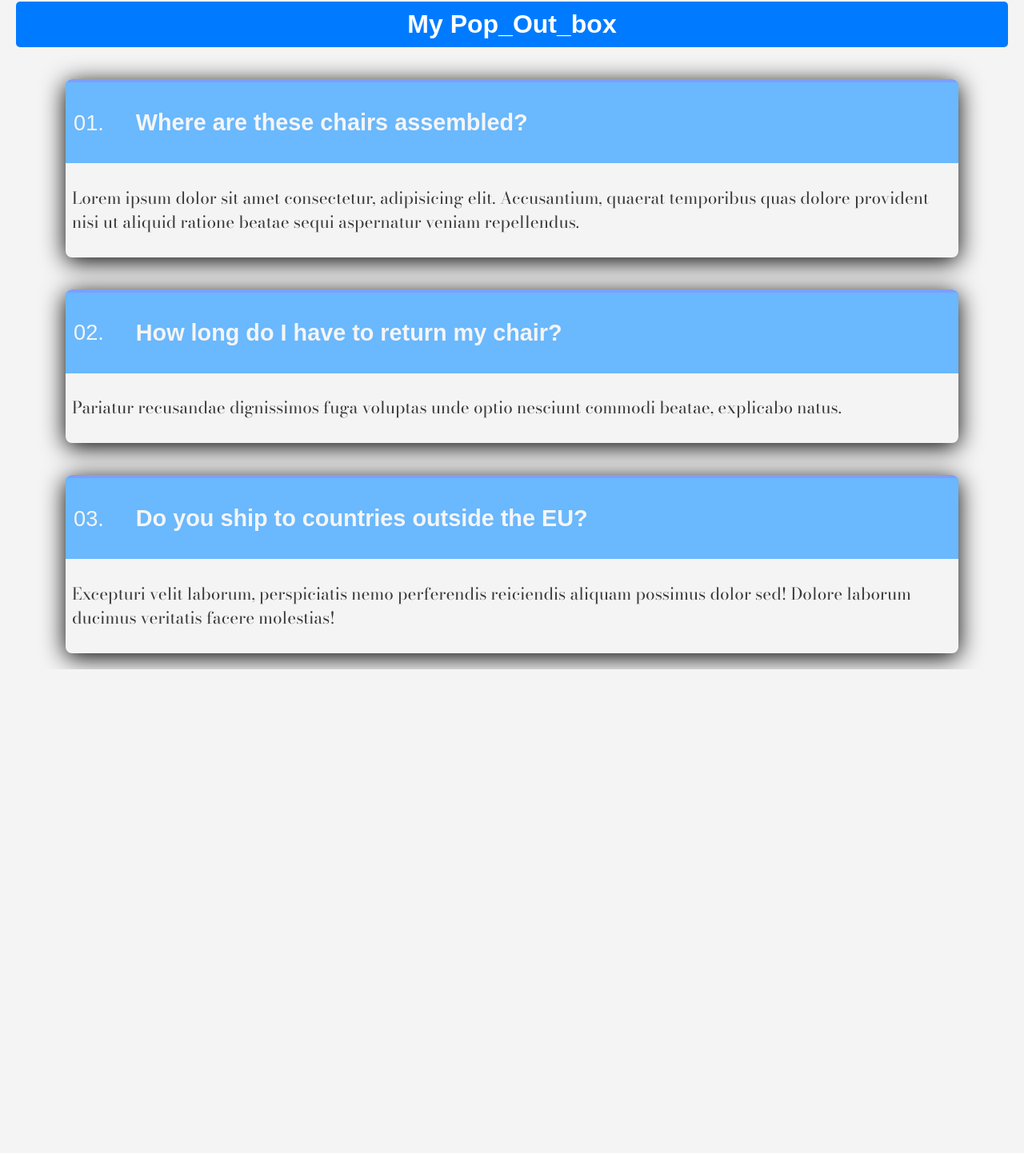
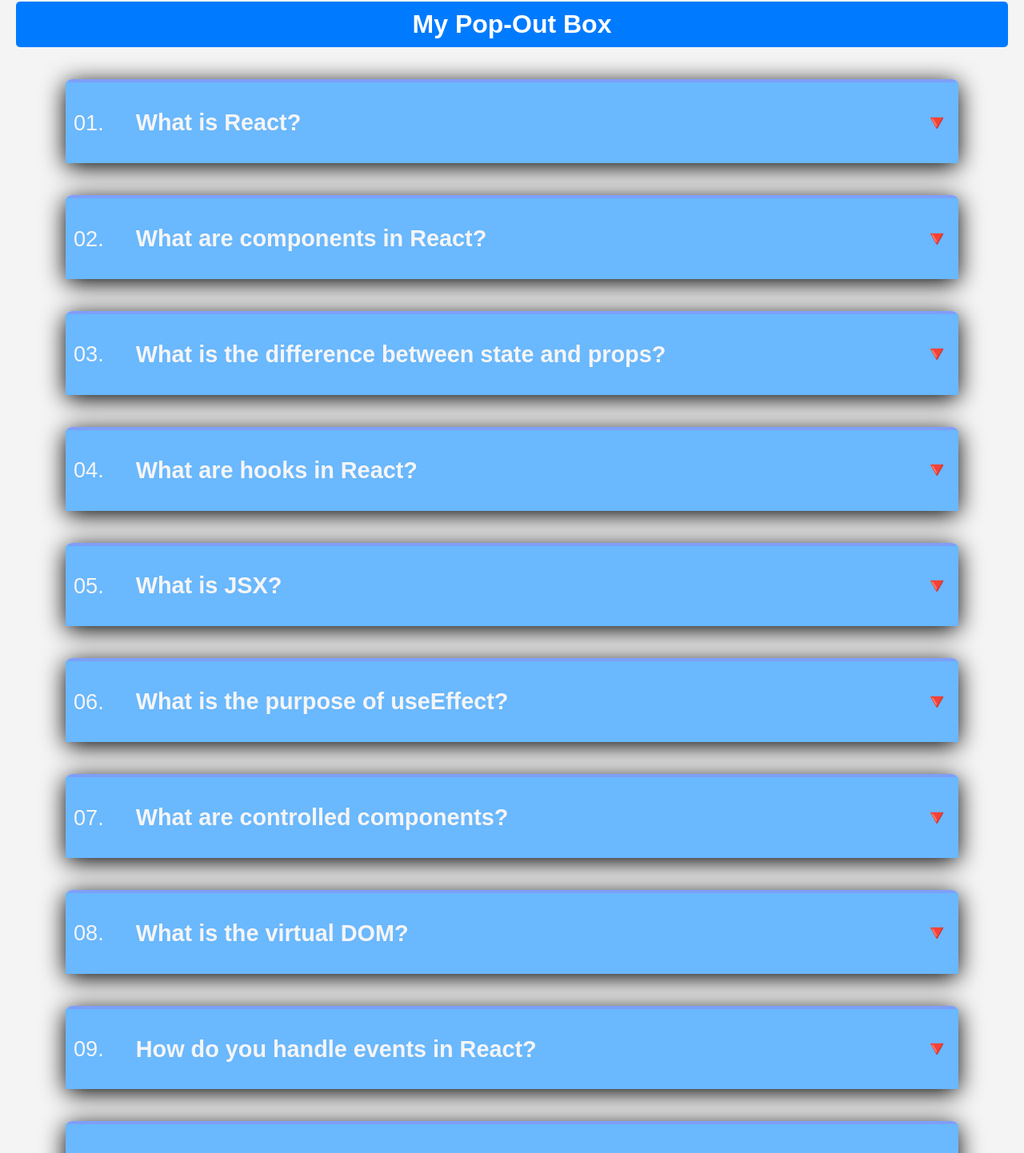
Before and after one commit to DarshanPro123/Pop_out_box, a React (Vite) app: page / in a window 1280 px wide. Shown: the part 39-1481 px from the top of the page at 80% size. Before the commit the page ends 876 px from the top, so only its background shows below. Built offline with nearby package versions, Linux system fonts and the light colour scheme.

Commit message:
add all logis and functionlity

```diff
--- a/public/data.js
+++ b/public/data.js
@@ -1,16 +1,54 @@
-const faqs = [
+const reactInterviewQuestions = [
   {
-    title: "Where are these chairs assembled?",
-    text: "Lorem ipsum dolor sit amet consectetur, adipisicing elit. Accusantium, quaerat temporibus quas dolore provident nisi ut aliquid ratione beatae sequi aspernatur veniam repellendus.",
+    question: "What is React?",
+    answer:
+      "React is a JavaScript library for building user interfaces, primarily maintained by Facebook. It allows developers to create reusable UI components.",
   },
   {
-    title: "How long do I have to return my chair?",
-    text: "Pariatur recusandae dignissimos fuga voluptas unde optio nesciunt commodi beatae, explicabo natus.",
+    question: "What are components in React?",
+    answer:
+      "Components are the building blocks of a React application. They can be either class-based or functional and manage their own state and lifecycle.",
   },
   {
-    title: "Do you ship to countries outside the EU?",
-    text: "Excepturi velit laborum, perspiciatis nemo perferendis reiciendis aliquam possimus dolor sed! Dolore laborum ducimus veritatis facere molestias!",
+    question: "What is the difference between state and props?",
+    answer:
+      "State is a local data storage that is mutable and managed within a component, while props are immutable data passed from parent to child components.",
+  },
+  {
+    question: "What are hooks in React?",
+    answer:
+      "Hooks are functions that let you use state and other React features in functional components. Common hooks include useState, useEffect, and useContext.",
+  },
+  {
+    question: "What is JSX?",
+    answer:
+      "JSX (JavaScript XML) is a syntax extension for JavaScript that allows you to write HTML-like code within JavaScript. It gets transpiled to JavaScript by tools like Babel.",
+  },
+  {
+    question: "What is the purpose of useEffect?",
+    answer:
+      "The useEffect hook allows you to perform side effects in functional components, such as fetching data or directly interacting with the DOM after rendering.",
+  },
+  {
+    question: "What are controlled components?",
+    answer:
+      "Controlled components are form elements whose value is controlled by React state. They update the state on user input, ensuring the component reflects the current value.",
+  },
+  {
+    question: "What is the virtual DOM?",
+    answer:
+      "The virtual DOM is a lightweight copy of the actual DOM. React uses it to optimize updates by calculating changes before applying them to the real DOM.",
+  },
+  {
+    question: "How do you handle events in React?",
+    answer:
+      "Events in React are handled using camelCase syntax. You pass a function as an event handler, which receives an event object when triggered.",
+  },
+  {
+    question: "What is prop drilling?",
+    answer:
+      "Prop drilling refers to the process of passing data through many layers of components via props, which can become cumbersome in deeply nested component trees.",
   },
 ];
 
-export default faqs;
+export default reactInterviewQuestions;
--- a/src/App.css
+++ b/src/App.css
@@ -53,6 +53,7 @@ h1 {
 .list-title {
   display: flex;
   padding: 10px;
+  justify-content: space-between;
   background-color: #6ab8fd;
   color: whitesmoke;
   align-items: center;
@@ -61,6 +62,16 @@ h1 {
   font-size: 1.2rem;
 }
 
+.list-title:hover {
+  transform: scale(1.01);
+}
+
+.list-title h2 {
+  text-align: left;
+  align-items: start;
+  width: 100%;
+}
+
 .list-title span {
   font-size: 1.7rem;
 }
--- a/src/App.jsx
+++ b/src/App.jsx
@@ -1,21 +1,32 @@
 import "./App.css";
-import data from "../public/data";
+import data from "../public/data"; // Assuming this imports your array of questions
+import { useState } from "react";
 
 function App() {
-  console.log(data);
+  // Initialize an array of booleans for each question's open state
+  const [openStates, setOpenStates] = useState(Array(data.length).fill(false));
+
+  const handleChange = (index) => {
+    // Update the specific index in the openStates array
+    setOpenStates((prevStates) =>
+      prevStates.map((state, i) => (i === index ? !state : state))
+    );
+  };
+
   return (
     <>
       <div>
-        <h1>My Pop_Out_box</h1>
+        <h1>My Pop-Out Box</h1>
         <div className="lists">
           {data.map((qus, i) => {
             return (
-              <div key={qus.title} className="list">
-                <div className="list-title">
-                  <span>0{i + 1}.</span>
-                  <h2>{qus.title}</h2>
+              <div key={i} className="list">
+                <div className="list-title" onClick={() => handleChange(i)}>
+                  <span>{i < 9 ? `0${i + 1}` : i + 1}.</span>
+                  <h2>{qus.question}</h2>
+                  <span> {openStates[i] ? "🔺" : "🔻"}</span>
                 </div>
-                <p>{qus.text}</p>
+                {openStates[i] ? <p>{qus.answer}</p> : ""}
               </div>
             );
           })}
```
